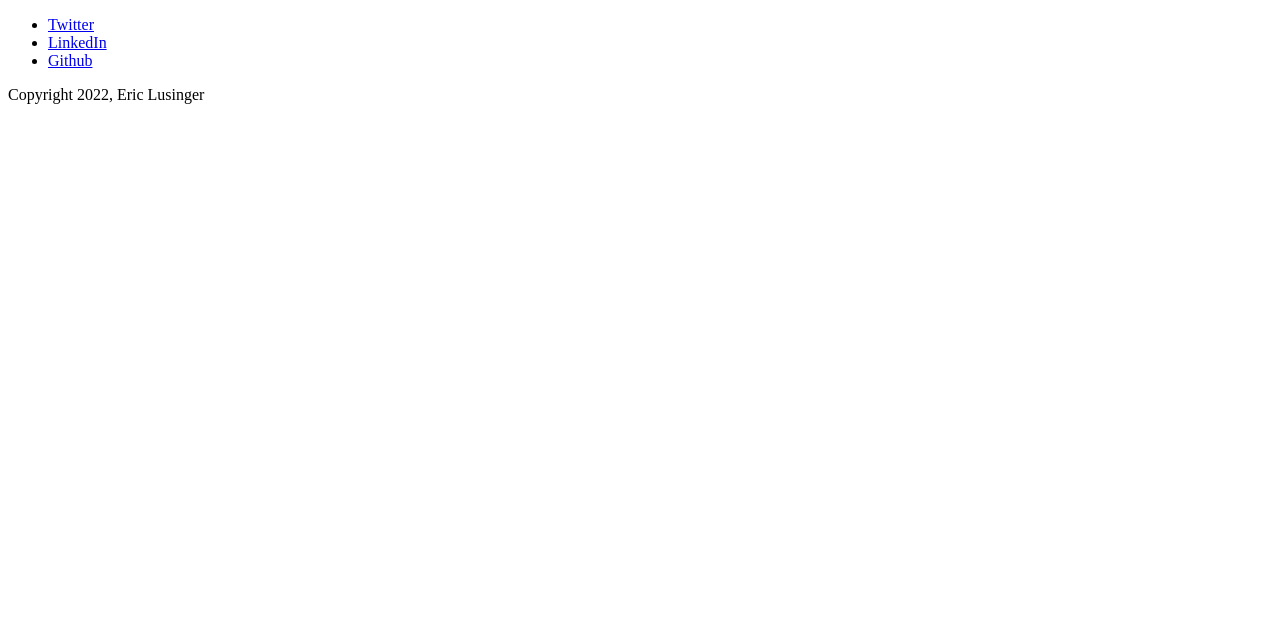
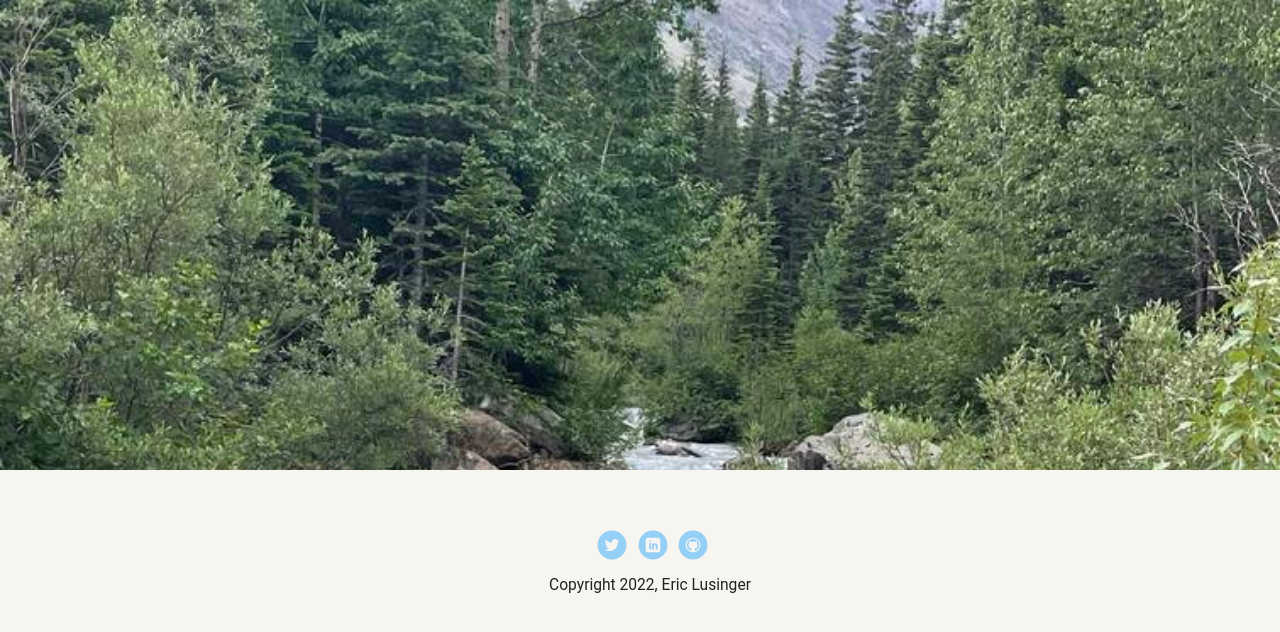
Before and after one commit to Eric-Lusinger/TreeHouse-project-1, a plain HTML site: page experience.html in a window 1280 px wide. Drawn offline with Linux system fonts and the light colour scheme.

Commit message:
Working on my experience.html page and updated my social links.

```diff
--- a/experience.html
+++ b/experience.html
@@ -1,17 +1,18 @@
 <!DOCTYPE html>
 <html>
     <body>
-    <header>
+    <header class="header page-two">
+      <link rel="stylesheet" href="styles.css">
 
     </header>
 
     <footer>
-        <ul>
-          <li><a href="https://twitter.com/eric_lusinger" target="_blank" class="social twitter">Twitter</a></li>
-          <li><a href="#" class="social linkedin">LinkedIn</a></li>
-          <li><a href="#" class="social github">Github</a></li>
-        </ul>
-        <p class="copyright">Copyright 2022, Eric Lusinger</p>
-      </footer>
+      <ul>
+        <li><a href="https://twitter.com/eric_lusinger" target="_blank" class="social twitter">Twitter</a></li>
+        <li><a href="https://www.linkedin.com/in/eric-lusinger-3a272b255/" target="_blank" class="social linkedin">LinkedIn</a></li>
+        <li><a href="https://github.com/Eric-Lusinger"  target="_blank" class="social github">Github</a></li>
+      </ul>
+      <p class="copyright">Copyright 2022, Eric Lusinger</p>
+    </footer>
     </body>
 </html>
--- a/styles.css
+++ b/styles.css
@@ -61,6 +61,15 @@ header {
   background-size: cover;
   overflow: hidden;
   padding-top: 60px;
+}
+.page-two {
+  text-align: center;
+  background: url('images/river_background.jpg') no-repeat top center ;
+  background-size: cover;
+  overflow: hidden;
+  padding-top: 60px;
+
+
 }
 header {
   line-height: 1.5;
```
Also changed, not shown: index.html (+2 -2 lines), images/background.jpg (renamed from background.jpg), images/experience_background.jpg (added), images/github.svg (added), images/linkedin.svg (added), images/me.jpg (renamed from me.jpg), images/portland.jpg (renamed from portland.jpg), images/river_background.jpg (added), images/twitter.svg (renamed from twitter.svg), 2 other files.
